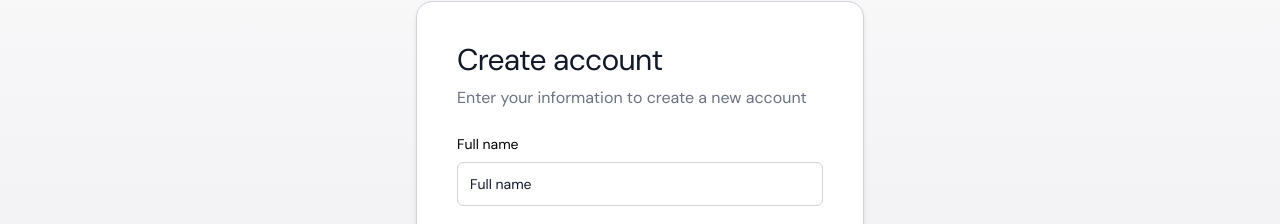
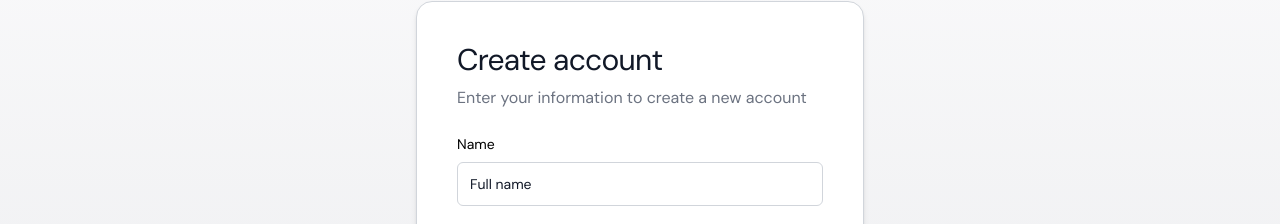
Before and after one commit to ramosger/Healthcare-App-Challenge-German-Ramos, a React (Vite) app: page /register in a window 1280 px wide. Shown: the part 106-330 px from the top of the page. Built offline with nearby package versions, Linux system fonts and the light colour scheme; no server answers; what @lukemorales/query-key-factory would draw is missing.

Commit message:
fix: name registerSchema

```diff
--- a/src/routes/(public)/_guest/register/-components/register-form.tsx
+++ b/src/routes/(public)/_guest/register/-components/register-form.tsx
@@ -57,20 +57,20 @@ export const RegisterForm = () => {
 
       <form className="space-y-4" onSubmit={handleSubmit(onSubmit)}>
         <div className="flex flex-col gap-2">
-          <Label className="text-sm font-normal" htmlFor="fullName">
-            {t("form.fullName")}
+          <Label className="text-sm font-normal" htmlFor="name">
+            {t("form.name")}
           </Label>
 
           <Input
-            {...register("fullName")}
+            {...register("name")}
             className={twMerge(
               baseInputClasses,
-              errors.fullName ? errorInputClasses : normalInputClasses,
+              errors.name ? errorInputClasses : normalInputClasses,
             )}
             placeholder={t("form.fullName")}
           />
 
-          <ErrorMessage errorMessage={errors?.fullName?.message} />
+          <ErrorMessage errorMessage={errors?.name?.message} />
         </div>
 
         <div className="flex flex-col gap-2">
--- a/src/services/auth/api.ts
+++ b/src/services/auth/api.ts
@@ -8,9 +8,9 @@ export const login = ({ email, password }: LoginRequest) => {
   // return publicApi.post<ServiceResponse<LoginResponse>>('auth/login', { email, password });
 };
 
-export const register = ({ confirmPassword, email, fullName, password }: RegisterRequest) => {
+export const register = ({ confirmPassword, email, name, password }: RegisterRequest) => {
   return publicApi.post<void>("/auth/signup", {
-    name: fullName,
+    name,
     email,
     password,
     password_confirmation: confirmPassword,
--- a/src/services/auth/schemas.ts
+++ b/src/services/auth/schemas.ts
@@ -20,7 +20,7 @@ export const loginResponseSchema = z.object({
 export const getRegisterRequestSchema = () => {
   return z
     .object({
-      fullName: z.string().min(4, {
+      name: z.string().min(4, {
         message: i18n.t("form.errors.required", { field: i18n.t("form.fullName") }),
       }),
       email: z
```
